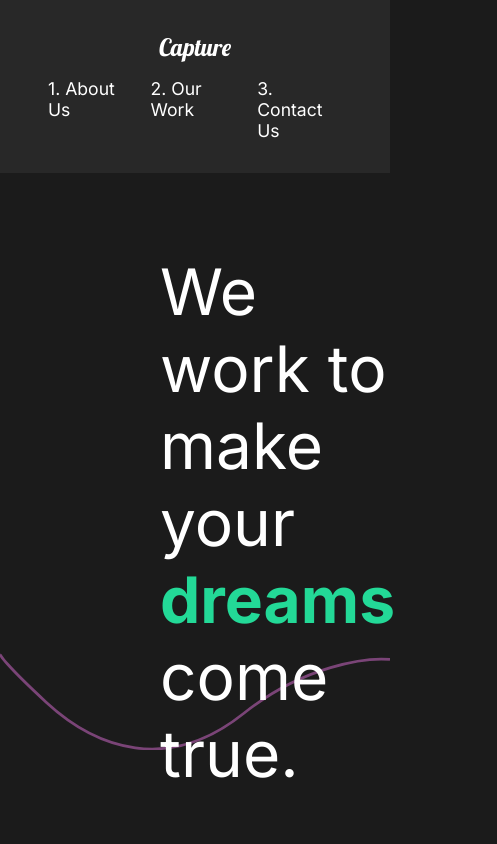
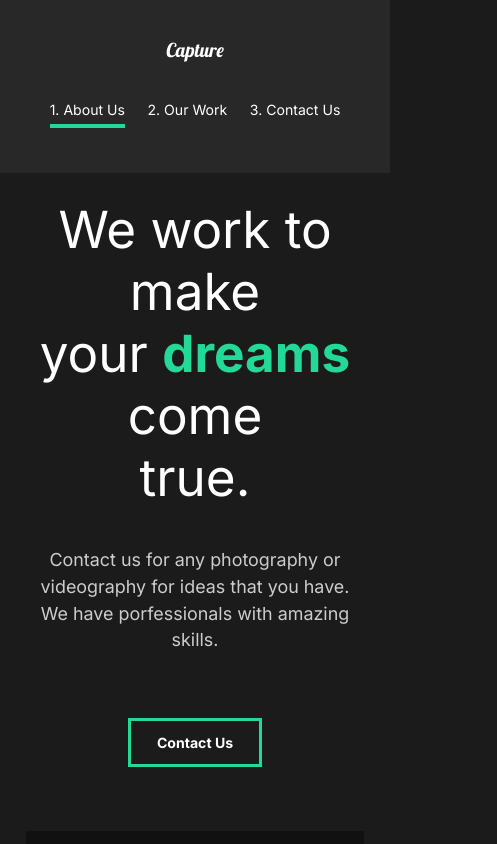
Before and after one commit to Jayden1905/Capture, a React (Vite) app: page / in a window 390 px wide. Shown: the top 844 px of the page, 497 px wide, since content can reach past the window. Built offline with nearby package versions, Linux system fonts and the light colour scheme.

Commit message:
mobile size responsive and active menu bar

```diff
--- a/src/components/GlobalStyle.js
+++ b/src/components/GlobalStyle.js
@@ -6,6 +6,12 @@
   margin: 0;
   padding: 0;
   box-sizing: border-box;
+}
+
+html {
+  @media (max-width: 1700px){
+    font-size: 80%;
+  }
 }
 
 body {
--- a/src/components/Nav.jsx
+++ b/src/components/Nav.jsx
@@ -1,8 +1,11 @@
 import React from "react";
 import styled from "styled-components";
 import { Link } from "react-router-dom";
+import { motion } from "framer-motion";
+import { useLocation } from "react-router-dom";
 
 const Nav = () => {
+  const { pathname } = useLocation();
   return (
     <StyledNav>
       <h1>
@@ -13,12 +16,27 @@
       <ul>
         <li>
           <Link to="/">1. About Us</Link>
+          <Line
+            transition={{ duration: 0.75 }}
+            initial={{ width: "0%" }}
+            animate={{ width: pathname === "/" ? "100%" : "0%" }}
+          />
         </li>
         <li>
           <Link to="/work">2. Our Work</Link>
+          <Line
+            transition={{ duration: 0.75 }}
+            initial={{ width: "0%" }}
+            animate={{ width: pathname === "/work" ? "100%" : "0%" }}
+          />
         </li>
         <li>
           <Link to="/contact">3. Contact Us</Link>
+          <Line
+            transition={{ duration: 0.75 }}
+            initial={{ width: "0%" }}
+            animate={{ width: pathname === "/contact" ? "100%" : "0%" }}
+          />
         </li>
       </ul>
     </StyledNav>
@@ -65,27 +83,33 @@
       height: 1rem;
     }
   }
-
   @media (max-width: 1300px) {
     flex-direction: column;
     padding: 2rem 1rem;
 
-    li {
-      padding-left: 2rem;
+    #logo {
+      display: inline-block;
+      margin: 1rem;
+    }
 
-      &:nth-child(3) {
-        padding-right: 2rem;
+    ul {
+      padding: 2rem;
+      justify-content: space-around;
+      width: 100%;
+
+      li {
+        padding: 0;
       }
     }
   }
 `;
 
-/* const Line = styled(motion.div)` */
-/*   height: 0.3rem; */
-/*   background: #23d997; */
-/*   width: 0%; */
-/*   position: relative; */
-/*   top: 30%; */
-/* `; */
+const Line = styled(motion.div)`
+  height: 0.3rem;
+  background: #23d997;
+  width: 0%;
+  position: relative;
+  top: 30%;
+`;
 
 export default Nav;
--- a/src/components/ServicesSection.jsx
+++ b/src/components/ServicesSection.jsx
@@ -78,6 +78,10 @@
 const StyledCards = styled.div`
   display: flex;
   flex-wrap: wrap;
+
+  @media (max-width: 1300px) {
+    justify-content: center;
+  }
 `;
 
 const StyledCard = styled.div`
--- a/src/components/useScroll.js
+++ b/src/components/useScroll.js
@@ -3,7 +3,7 @@
 
 const useScroll = () => {
   const control = useAnimation();
-  const [element, view] = useInView({ threshold: 0.5 });
+  const [element, view] = useInView({ threshold: 0.3 });
 
   if (view) {
     control.start("show");
--- a/src/pages/ContactUs.jsx
+++ b/src/pages/ContactUs.jsx
@@ -50,11 +50,23 @@
   color: #353535;
   min-height: 90vh;
   background: #fff;
+
+  @media (max-width: 1500px) {
+    padding: 2rem;
+
+    h2 {
+      font-size: 3rem;
+    }
+  }
 `;
 
 const Title = styled.div`
   marign-bottom: 4rem;
   color: black;
+
+  @media (max-width: 1500px) {
+    margin-top: 5rem;
+  }
 `;
 
 const Hide = styled.div`
@@ -66,6 +78,11 @@
   width: 3rem;
   height: 3rem;
   background: #353535;
+
+  @media (max-width: 1500px) {
+    width: 3rem;
+    height: 3rem;
+  }
 `;
 
 const Social = styled(motion.div)`
--- a/src/pages/MovieDetails.jsx
+++ b/src/pages/MovieDetails.jsx
@@ -81,6 +81,11 @@
   margin: 5rem 10rem;
   align-items: center;
   justify-content: space-around;
+
+  @media (max-width: 1500px) {
+    display: block;
+    margin: 2rem 2rem;
+  }
 `;
 
 const AwardStyle = styled.div`
--- a/src/pages/OurWork.jsx
+++ b/src/pages/OurWork.jsx
@@ -79,6 +79,10 @@
   overflow: hidden;
   padding: 5rem 10rem;
 
+  @media (max-width: 1300px) {
+    padding: 2rem 2rem;
+  }
+
   h2 {
     padding: 1rem 0rem;
   }
--- a/src/styles.js
+++ b/src/styles.js
@@ -8,6 +8,12 @@
   justify-content: space-between;
   padding: 5rem 10rem;
   color: white;
+
+  @media (max-width: 1300px) {
+    display: block;
+    padding: 2rem 2rem;
+    text-align: center;
+  }
 `;
 
 const StyledDescription = styled.div`
@@ -17,6 +23,14 @@
 
   h2 {
     font-weight: lighter;
+  }
+
+  @media (max-width: 1300px) {
+    padding: 0;
+
+    button {
+      margin: 2rem 0rem 5rem 0rem;
+    }
   }
 `;
 
```
Also changed, not shown: 1 other file (tests, documents, lock files or other folders).
